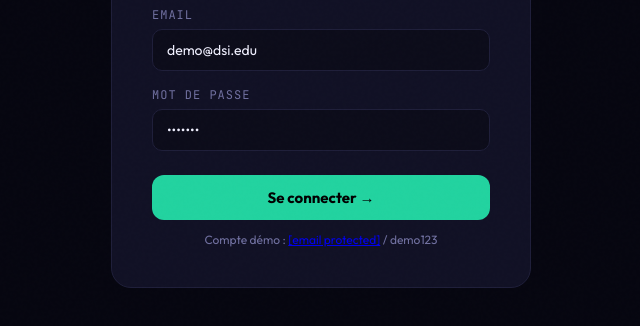
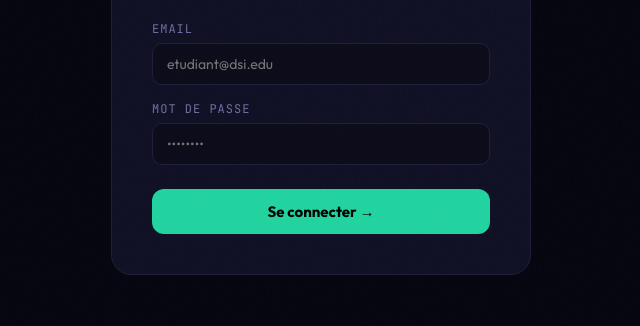
Before and after one commit to mouhibbenzina13-coder/projet-dsi, a plain HTML site: page frontend/index.html in a window 1280 px wide. Shown: the part 354-680 px from the top of the page, without its empty margins (319-959 px from the left). Drawn offline with Linux system fonts and the light colour scheme.

Commit message:
fix: remove cloudflare email obfuscation breaking JS

```diff
--- a/frontend/index.html
+++ b/frontend/index.html
@@ -356,17 +356,15 @@
     <div class="login-form active" id="form-login">
       <div class="form-group">
         <label class="form-label">Email</label>
-        <input class="form-input" type="email" id="login-email" placeholder="etudiant@dsi.edu" value="demo@dsi.edu"/>
+        <input class="form-input" type="email" id="login-email" placeholder="etudiant@dsi.edu" value=""/>
       </div>
       <div class="form-group">
         <label class="form-label">Mot de passe</label>
-        <input class="form-input" type="password" id="login-password" placeholder="••••••••" value="demo123"/>
+        <input class="form-input" type="password" id="login-password" placeholder="••••••••" value=""/>
       </div>
       <div class="login-error" id="login-err"></div>
       <button class="login-btn" onclick="doLogin()">Se connecter →</button>
-      <div style="text-align:center;margin-top:12px;font-size:12px;color:var(--muted);">
-        Compte démo : <a href="/cdn-cgi/l/email-protection" class="__cf_email__" data-cfemail="8eeaebe3e1ceeafde7a0ebeafb">[email&#160;protected]</a> / demo123
-      </div>
+
     </div>
 
     <!-- Register form -->
@@ -807,6 +805,13 @@
 </div>
 
 <script>
+// Prevent Cloudflare email obfuscation from breaking the page
+document.addEventListener('DOMContentLoaded', function() {
+  document.querySelectorAll('.__cf_email__').forEach(function(el) {
+    el.parentNode.removeChild(el);
+  });
+});
+
 // ============================================
 // STATE
 // ============================================
```
Also changed, not shown: netlify.toml (added).
